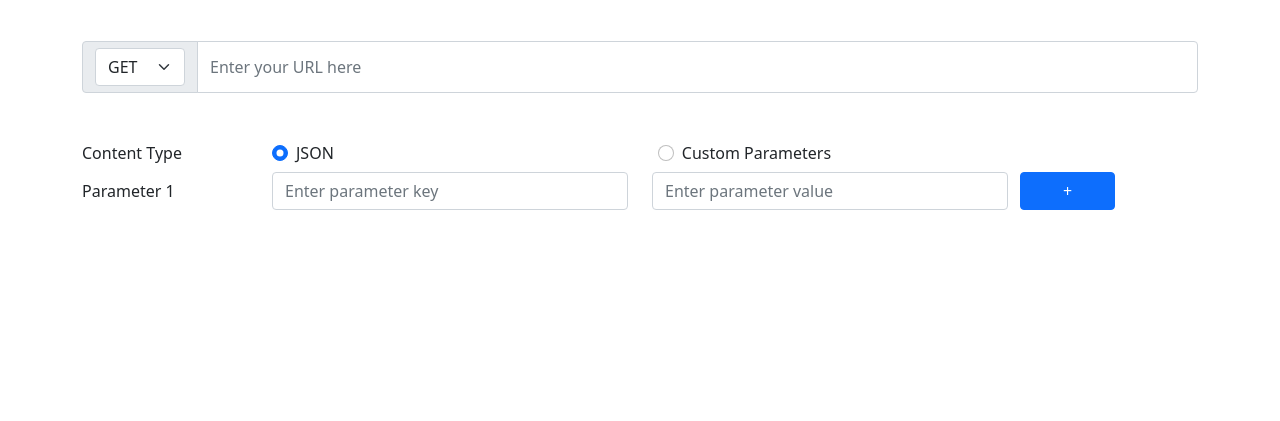
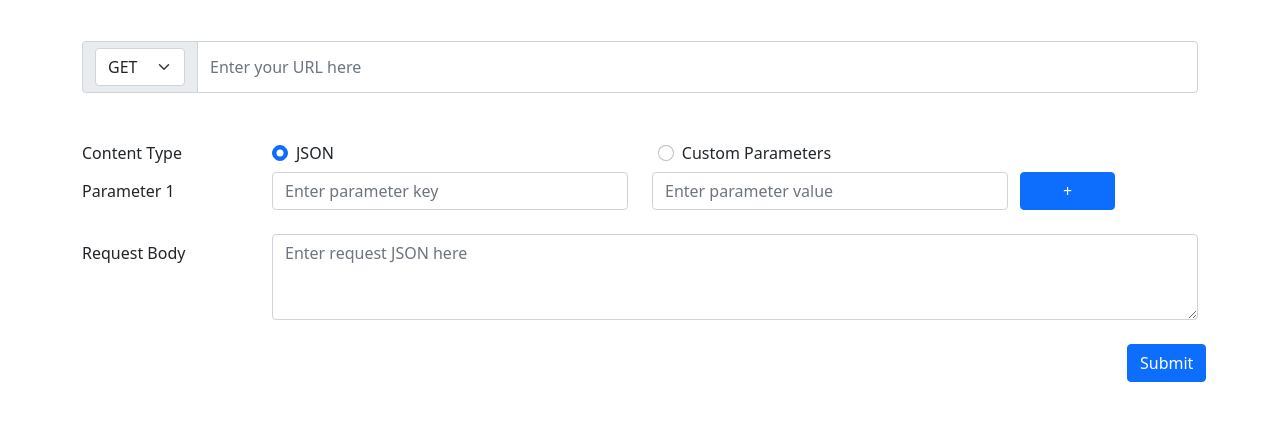
Before and after one commit to armitage420/FlareAPI, a website built with webpack: page index.html in a window 1280 px wide. Shown: the part 63-484 px from the top of the page. Built offline with nearby package versions, Linux system fonts and the light colour scheme.

Commit message:
✨ added json request body and submit button

```diff
--- a/index.html
+++ b/index.html
@@ -17,6 +17,7 @@
   </head>
 
   <body>
+    <!-- Navigation bar -->
     <nav class="navbar navbar-expand-lg navbar-dark bg-dark">
       <div class="container-fluid">
         <a class="navbar-brand" href="#">PostClone</a>
@@ -47,7 +48,9 @@
       </div>
     </nav>
 
+    <!-- main contents go here -->
     <div class="container">
+      <!-- ap request -->
       <div class="input-group flex-nowrap my-5">
         <span class="input-group-text" id="addon-wrapping"
           ><select class="form-select" aria-label="Default select example">
@@ -63,6 +66,8 @@
           aria-describedby="addon-wrapping"
         />
       </div>
+
+      <!-- content type -->
       <fieldset class="form-group">
         <div class="row">
           <legend class="col-form-label col-sm-2 pt-0">Content Type</legend>
@@ -94,6 +99,7 @@
         </div>
       </fieldset>
 
+      <!-- custom parameters box -->
       <div id="customParam">
         <div class="form-row row">
           <label for="parameter1" class="col-sm-2 col-form-label"
@@ -118,6 +124,28 @@
           <button class="btn btn-primary col-sm-1">+</button>
         </div>
       </div>
+
+      <!-- json input box -->
+      <div class="mb-3 row my-4" id="jsonRequest">
+        <label for="requestJsonText" class="col-sm-2 col-form-label"
+          >Request Body</label
+        >
+        <div class="col-sm-10">
+          <textarea
+            class="form-control"
+            id="requestJsonText"
+            rows="3"
+            placeholder="Enter request JSON here"
+          ></textarea>
+        </div>
+      </div>
+
+      <!-- submit button to fetch api -->
+      <div class="form-group row my-4 d-flex justify-content-end">
+        <div class="col-sm-1">
+          <button class="btn btn-primary" id="submit">Submit</button>
+        </div>
+      </div>
     </div>
 
     <!-- Optional JavaScript; choose one of the two! -->
```
